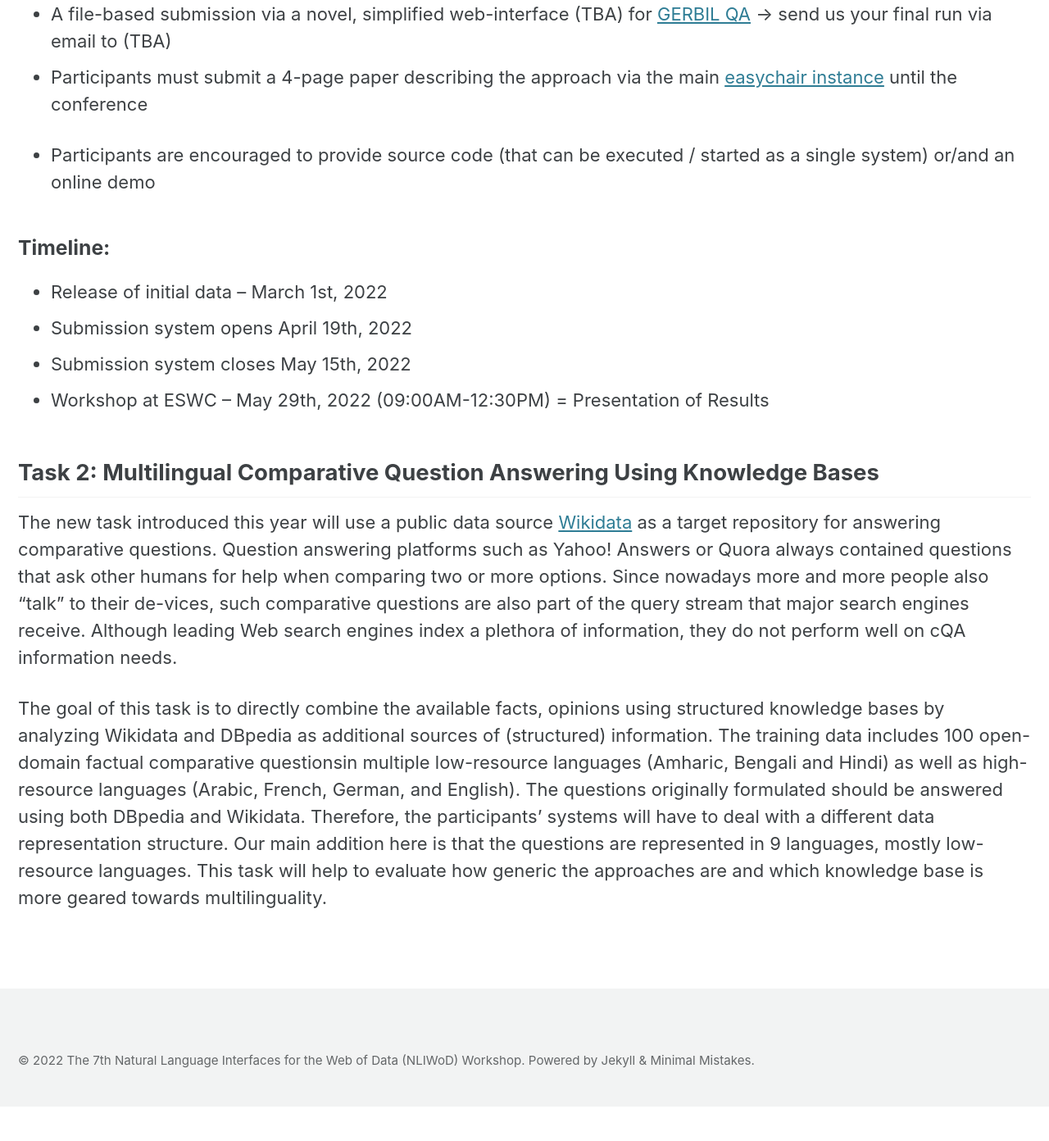
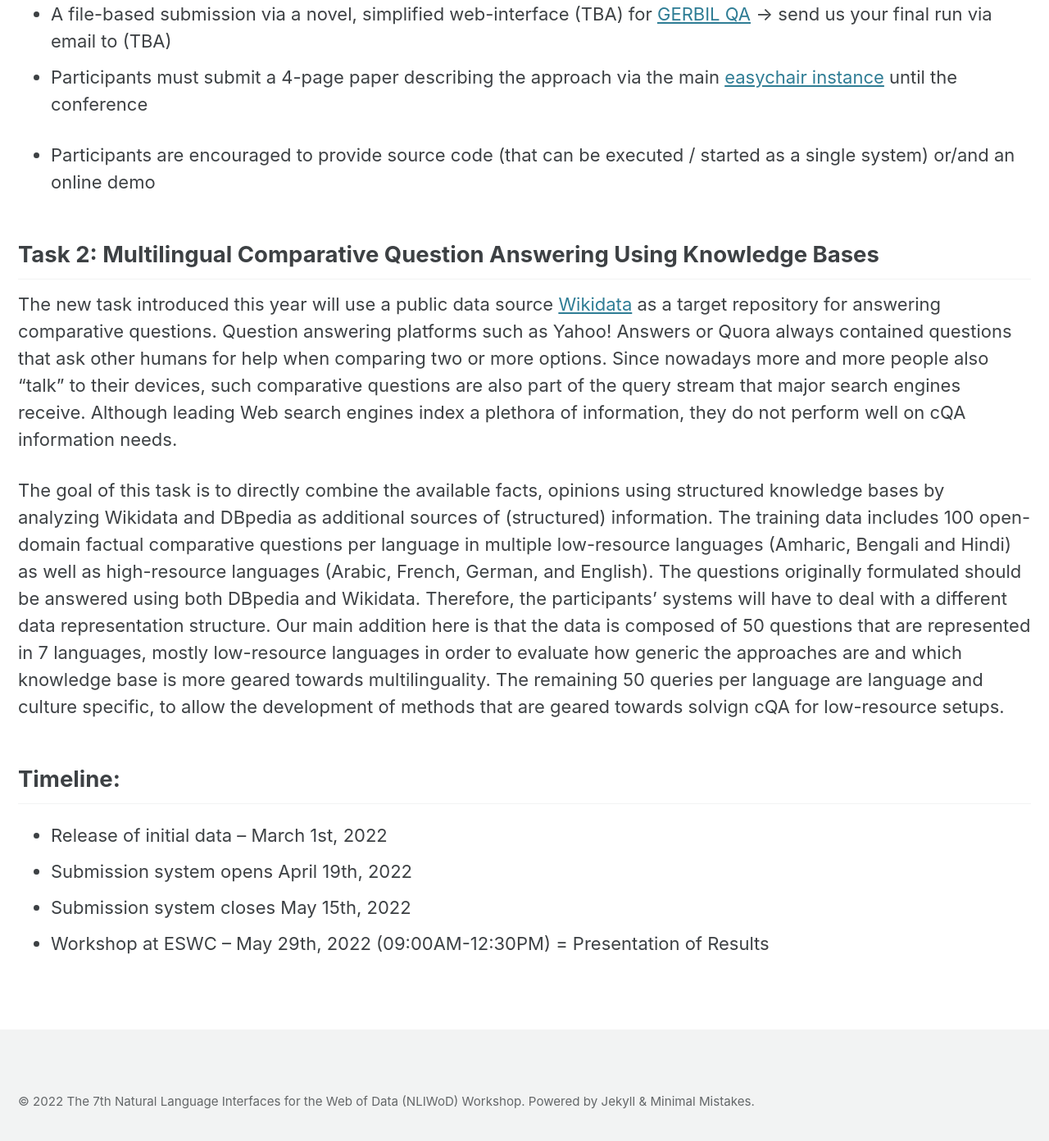
Before and after one commit to semantic-systems/nliwod-workshop, a Jekyll site: the page built from challenge.md, in a window 1280 px wide and 1400 px high, scrolled down 1391 px. Shown: the top 1392 px of the window at 82% size. Built offline with Jekyll 4.4.1, drawn with Linux system fonts in a browser that asks for light colours; cached includes are drawn as plain includes; before the commit the page ends 2741 px from its top, so only the background shows below that.

Commit message:
Update challenge.md

```diff
--- a/challenge.md
+++ b/challenge.md
@@ -28,14 +28,15 @@ This years private test set (the one that will be used for the building the lead
 
 * Participants are encouraged to provide source code (that can be executed / started as a single system) or/and an online demo
 
-### Timeline:
+
+## Task 2: Multilingual Comparative Question Answering Using Knowledge Bases
+
+The new task introduced this year will use a public data source [Wikidata](https://www.wikidata.org/) as a target repository for answering comparative questions. Question answering platforms such as Yahoo! Answers or Quora always contained questions that ask other humans for help when comparing two or more options. Since nowadays more and more people also “talk” to their devices, such comparative questions are also part of the query stream that major search engines receive. Although leading Web search engines index a plethora of information, they do not perform well on cQA information needs.
+
+The goal of this task is to directly combine the available facts, opinions using structured knowledge bases by analyzing Wikidata and DBpedia as additional sources of (structured) information. The training data includes 100 open-domain factual comparative questions per language in multiple low-resource languages (Amharic, Bengali and Hindi) as well as high-resource languages (Arabic, French, German, and English). The questions originally formulated should be answered using both DBpedia and Wikidata. Therefore, the participants’ systems will have to deal with a different data representation structure. Our main addition here is that the data is composed of 50 questions that are represented in 7 languages, mostly low-resource languages in order to evaluate how generic the approaches are and which knowledge base is more geared towards multilinguality. The remaining 50 queries per language are language and culture specific, to allow the development of methods that are geared towards solvign cQA for low-resource setups.
+
+## Timeline:
 * Release of initial data – March 1st, 2022
 * Submission system opens April 19th, 2022
 * Submission system closes May 15th, 2022
 * Workshop at ESWC – May 29th, 2022 (09:00AM-12:30PM) = Presentation of Results
-
-## Task 2: Multilingual Comparative Question Answering Using Knowledge Bases
-
-The new task introduced this year will use a public data source [Wikidata](https://www.wikidata.org/) as a target repository for answering comparative questions. Question answering platforms such as Yahoo! Answers or Quora always contained questions that ask other humans for help when comparing two or more options. Since nowadays more and more people also “talk” to their de-vices, such comparative questions are also part of the query stream that major search engines receive. Although leading Web search engines index a plethora of information, they do not perform well on cQA information needs.
-
-The goal of this task is to directly combine the available facts, opinions using structured knowledge bases by analyzing Wikidata and DBpedia as additional sources of (structured) information. The training data includes 100 open-domain factual comparative questionsin multiple low-resource languages (Amharic, Bengali and Hindi) as well as high-resource languages (Arabic, French, German, and English). The questions originally formulated should be answered using both DBpedia and Wikidata. Therefore, the participants’ systems will have to deal with a different data representation structure. Our main addition here is that the questions are represented in 9 languages, mostly low-resource languages. This task will help to evaluate how generic the approaches are and which knowledge base is more geared towards multilinguality.
```
